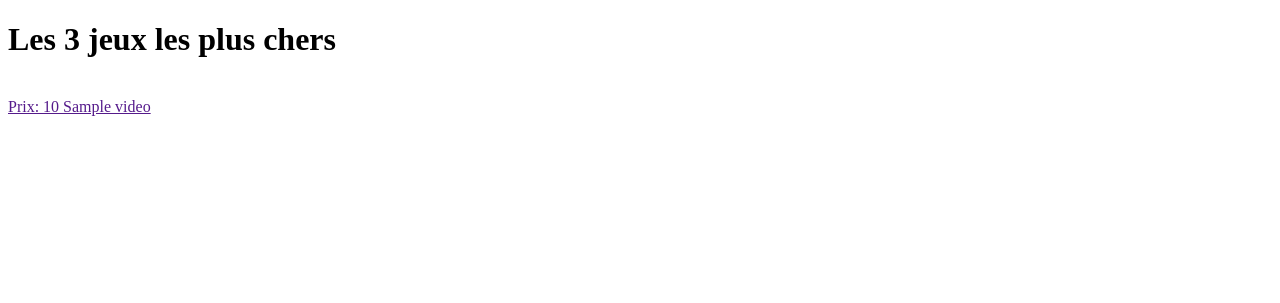
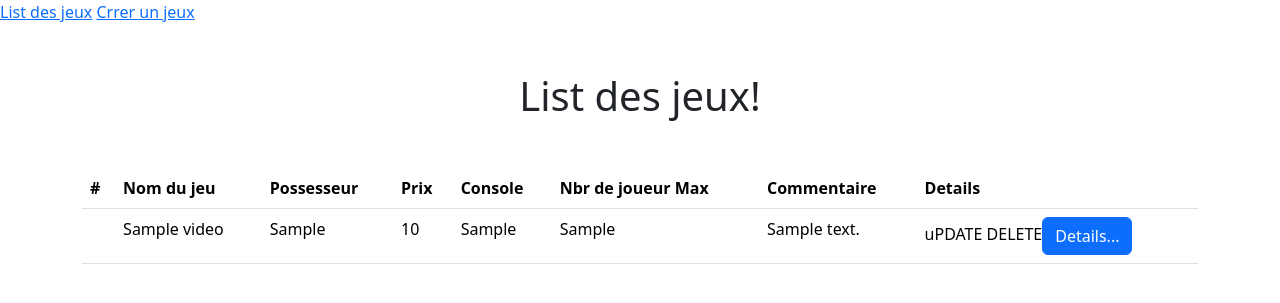
Before and after one commit to salah-bel/crud-test, a PHP site: page / in a window 1280 px wide. Shown: the top 303 px of the page. Run offline with PHP 8.4, Linux system fonts and the light colour scheme; tables that the repository leaves empty or names only in its code hold one stand-in row (values such as "Sample post"); data that the repository does not hold is empty.

Commit message:
homepage done

```diff
--- a/index.php
+++ b/index.php
@@ -1,25 +1,77 @@
-<!DOCTYPE html>
-<html>
+<?php
+include './utils/db.php';
+?>
+<!doctype html>
+<html lang="en">
+
+<head>
+  <meta charset="utf-8">
+  <meta name="viewport" content="width=device-width, initial-scale=1">
+  <title>Bootstrap demo</title>
+<link href="https://cdn.jsdelivr.net/npm/bootstrap@5.3.0-alpha2/dist/css/bootstrap.min.css" rel="stylesheet" integrity="sha384-aFq/bzH65dt+w6FI2ooMVUpc+21e0SRygnTpmBvdBgSdnuTN7QbdgL+OapgHtvPp" crossorigin="anonymous">
+</head>
+
 <body>
+  <a href="/jeux">List des jeux</a>
+  <a href="./new-game.php">Crrer un jeux</a>
+  <h1 class="text-center m-5">List des jeux!
+
+  <i class="fa-sharp fa-light fa-magnifying-glass"></i>
+  </h1>
+  <div class="container">
+
+  <table class="table">
+  <thead>
+    <tr>
+      <th scope="col">#</th>
+      <th scope="col">Nom du jeu</th>
+      <th scope="col">Possesseur</th>
+      <th scope="col">Prix</th>
+      <th scope="col">Console</th>
+      <th scope="col">Nbr de joueur Max</th>
+      <th scope="col">Commentaire</th>
+      <th scope="col">Details</th>
+    </tr>
+  </thead>
+  <tbody>
 
   <?php
-include './utils/db.php';
 
-   $sql = "SELECT * FROM jeux_video WHERE prix Between 10 AND 20";
-  //  $sql = "SELECT * FROM jeux_video ORDER BY prix DESC LIMIT 3";
+//  $sql = "SELECT * FROM jeux_video WHERE prix Between 10 AND 20";
+//  $sql = "SELECT * FROM jeux_video ORDER BY prix DESC LIMIT 3";.
+
+$sql = "SELECT * FROM jeux_video LIMIT 3";
 
 $result = $conn->query($sql);
 
-   if($result->num_rows >0) {
-     echo '<h1>Les 3 jeux les plus chers</h1> <br>';
-    while($row = $result->fetch_assoc()) {
-        echo "<a href=''>Prix: ".$row['prix']." ".$row['nom']."  </a> <br>"   ;
+if ($result->num_rows > 0) {
+  while ($row = $result->fetch_assoc()) {
+    echo '
+    <tr>
+    <th scope="row">'.$row["ID"].'</th>
+    <td>'.$row["nom"].'</td>
+    <td>'.$row["possesseur"].'</td>
+    <td>'.$row["prix"].'</td>
+    <td>'.$row["console"].'</td>
+    <td>'.$row["nbre_joueurs_max"].'</td>
+    <td>'.$row["commentaires"].'</td>
+    <td>uPDATE DELETE</i><button class="btn btn-primary"> Details...</button></td>
+  </tr>
+    ';
   }
 } else {
   echo "0 results";
 }
 
 ?>
+  </tbody>
+</table>
 
+
+
+
+  </div>
+  <script src="https://cdn.jsdelivr.net/npm/bootstrap@5.3.0-alpha2/dist/js/bootstrap.bundle.min.js" integrity="sha384-qKXV1j0HvMUeCBQ+QVp7JcfGl760yU08IQ+GpUo5hlbpg51QRiuqHAJz8+BrxE/N" crossorigin="anonymous"></script>
 </body>
+
 </html>
--- a/show-one-game.php
+++ b/show-one-game.php
@@ -1 +1,4 @@
 <?php
+
+
+$id = $_GET['id'];
```
Also changed, not shown: new-game.php (+10 -1 lines), template.php (added, +50 -0 lines). Lines whose indentation alone changed are shown as unchanged.
